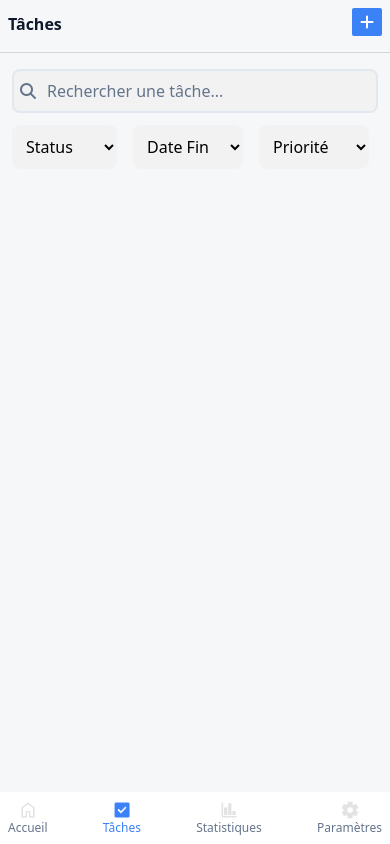
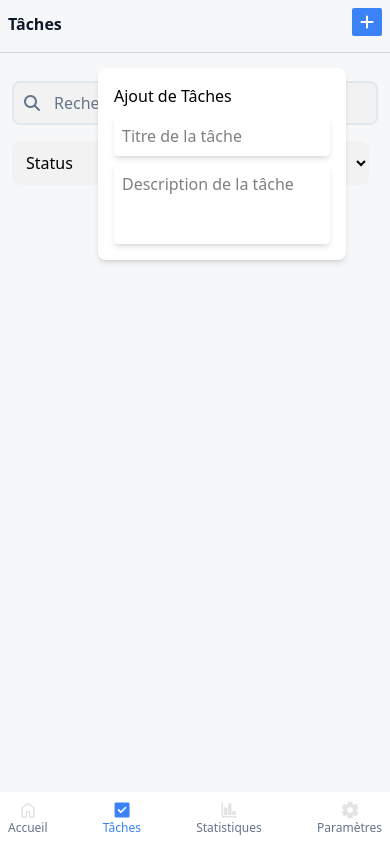
Before and after one commit to Noo00bdev/mini-dashboard, a website built with Vite: page task.html in a window 390 px wide. Both pictures are taken after a click on the button 367 px from the left and 22 px from the top of the page. Built offline with nearby package versions, Linux system fonts and the light colour scheme.

Commit message:
ajout de la fonctionnalité ajout de task

```diff
--- a/scripts.js
+++ b/scripts.js
@@ -13,7 +13,9 @@ const modifyForm = document.getElementById('modify-form');
 const addMonthBtn = document.getElementById('add-month-btn');
 const monthList = document.getElementById('values-container');
 const saveBtn = document.getElementById('save-btn');
-const monthSection = document.getElementById('MonthName');
+
+
+
 
 
 /**
--- a/task.html
+++ b/task.html
@@ -32,33 +32,46 @@
                 </li>
             </ul>
         </div>
-        <div class="flex flex-row justify-between pb-4 mb-4 p-2 md:ml-32  border-b border-gray-300 md:border-none">
+        <div class="flex flex-row  justify-between pb-4 mb-4 p-2 md:ml-32  border-b border-gray-300 md:border-none">
             <p class="font-bold text-text-primary md:text-xs mt-1">Tâches</p>
-            <button class="bg-primary flex flex-row items-center gap-1 pl-2 pr-2 rounded-xs"><i class="fa-solid fa-plus " style="color: #FFFFFF;"></i><span class="hidden md:block lg:block text-text font-medium">Nouvelle Tâche</span></button>
+            <button class="bg-primary flex flex-row items-center gap-1 pl-2 pr-2 rounded-xs" id="btnAddTask"><i class="fa-solid fa-plus " style="color: #FFFFFF;"></i><span class="hidden md:block lg:block text-text font-medium">Nouvelle Tâche</span></button>
         </div>
     </header>
     <main>
-        <section class="">
-            <div class="md:flex md:flex-row lg:flex-row md:ml-28 lg:ml-32 md:justify-between">
-                <div class="relative md:w-full lg:w-full m-3 bg-background rounded-lg">
-                    <i class="fa-solid fa-magnifying-glass absolute left-2 top-3.5" style="color: var(--color-text-secondary)"></i>
-                    <input type="text" class="w-full md:w-full lg:w-full p-2 rounded-lg border-2 border-border-light placeholder-text-secondary" placeholder="      Rechercher une tâche...">
+        <section>
+            <div class="flex flex-col md:flex-row  justify-between gap-4 md:ml-28 lg:ml-32 p-3">
+
+                <!-- Search container: prend l'espace restant mais ne dépasse pas -->
+                <div class="relative flex-1 min-w-0 z-10">
+                    <!-- icône non-interactive -->
+                    <i class="fa-solid fa-magnifying-glass absolute left-3 top-1/2 -translate-y-1/2 pointer-events-none"
+                       style="color: var(--color-text-secondary)"></i>
+
+                    <!-- input : min-w-0 pour éviter l'overflow dans flex -->
+                    <input
+                            type="text"
+                            class="w-full pl-10 pr-3 py-2 rounded-lg border-2 border-border-light placeholder-text-secondary bg-background min-w-0"
+                            placeholder="Rechercher une tâche..." />
                 </div>
-                <div class="m-3 flex flex-row gap-4">
-                    <select name="" id="" class="bg-background p-2.5 rounded-lg">
-                        <option value="" disabled selected>Status</option>
+
+                <!-- Selects : pas de chevauchement, z-index au-dessus par sécurité -->
+                <div class="flex flex-row gap-4 z-20">
+                    <select class="bg-background p-2.5 rounded-lg z-20">
+                        <option disabled selected>Status</option>
                         <option value="todo">À faire</option>
                         <option value="inprogress">En cours</option>
                         <option value="done">Terminé</option>
                     </select>
-                    <select name="" id="" class="bg-background p-2.5 rounded-lg">
-                        <option value="" disabled selected>Date Fin</option>
-                        <option value="low">Prôche</option>
+
+                    <select class="bg-background p-2.5 rounded-lg z-20">
+                        <option disabled selected>Date Fin</option>
+                        <option value="low">Proche</option>
                         <option value="medium">Moyenne</option>
                         <option value="high">Lointain</option>
                     </select>
-                    <select name="" id="" class="bg-background p-2.5 rounded-lg">
-                        <option value="" disabled selected>Priorité</option>
+
+                    <select class="bg-background p-2.5 rounded-lg z-20">
+                        <option disabled selected>Priorité</option>
                         <option value="low">Basse</option>
                         <option value="medium">Moyenne</option>
                         <option value="high">Haute</option>
@@ -66,8 +79,16 @@
                 </div>
             </div>
         </section>
+        <section>
+            <div id="taskContainer" class=" absolute top-4 right-2 z-20 p-5 rounded-lg h-100 w-100 m-4">
+
+            </div>
+        </section>
+
+
 
     </main>
-
+    <script src="scripts.js"></script>
+    <script src="task.js"></script>
 </body>
 </html>
--- /dev/null
+++ b/task.js
@@ -0,0 +1,31 @@
+// Attendez que le DOM soit complètement chargé
+document.addEventListener('DOMContentLoaded', () => {
+    const taskBtn = document.querySelector('#btnAddTask');
+
+    if (taskBtn) {
+        taskBtn.addEventListener('click', () => {
+            const div = document.createElement('div');
+            const container = document.getElementById('taskContainer');
+            div.className = 'flex flex-col gap-2 p-4 border-none rounded-lg bg-white shadow-md w-fit ml-28 lg:ml-32 mt-4';
+            let title = document.createElement('h2');
+            title.textContent = 'Ajout de Tâches';
+            let taskTitle = document.createElement('input');
+            taskTitle.type = 'text';
+            taskTitle.placeholder = "Titre de la tâche";
+            taskTitle.className = "border p-2 rounded w-full focus:outline-none border-none bg-white shadow-md w-full";
+
+            let description = document.createElement('textarea');
+            description.placeholder = "Description de la tâche";
+            description.className = "p-2 rounded w-full h-20 resize-none focus:outline-none border-none bg-white shadow-md w-full";
+
+
+            div.appendChild(title);
+            div.appendChild(taskTitle);
+            div.appendChild(description);
+
+            container.appendChild(div);
+        });
+    } else {
+        console.error('Bouton #btnAddTask introuvable');
+    }
+});
```
Also changed, not shown: index.html (+0 -2 lines).
